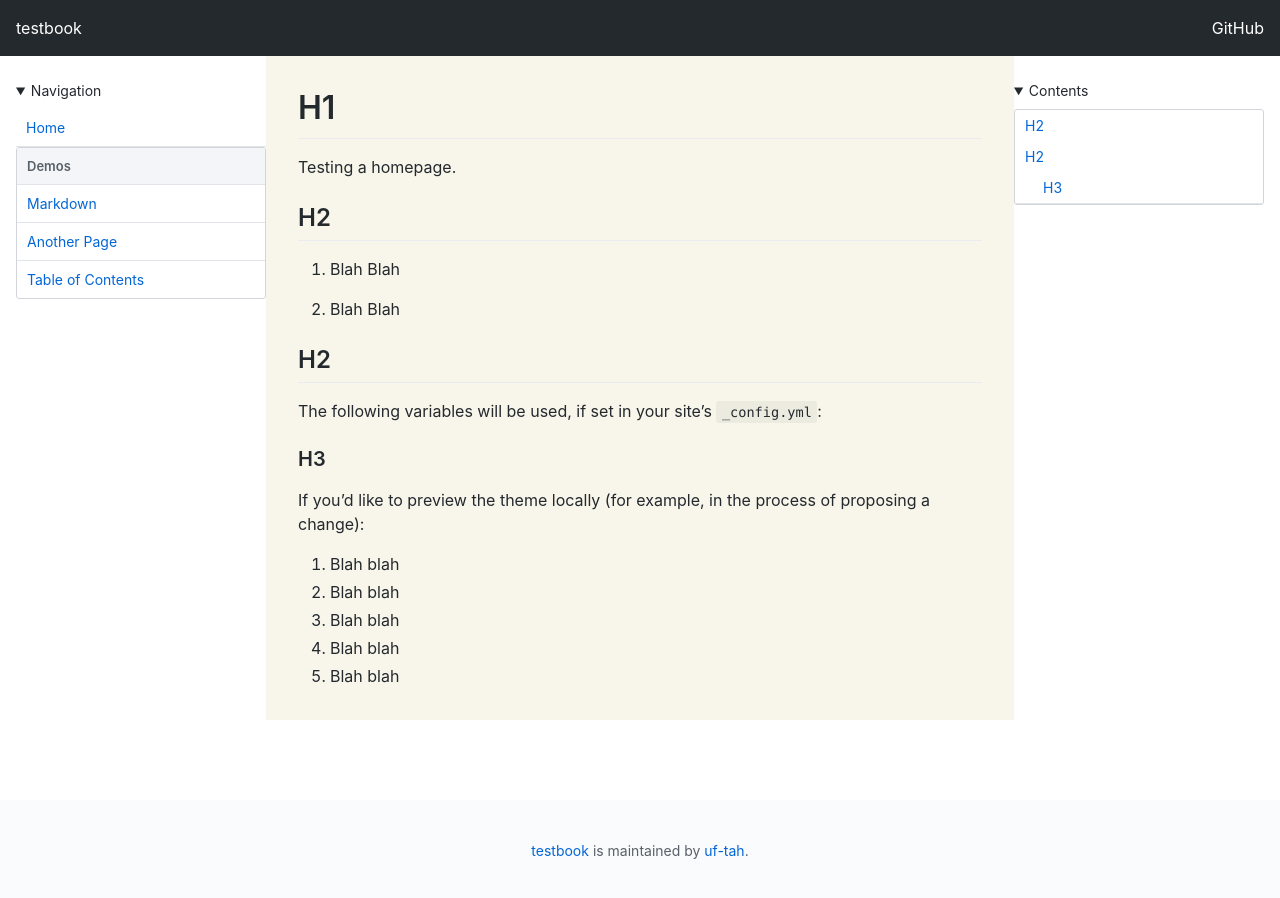
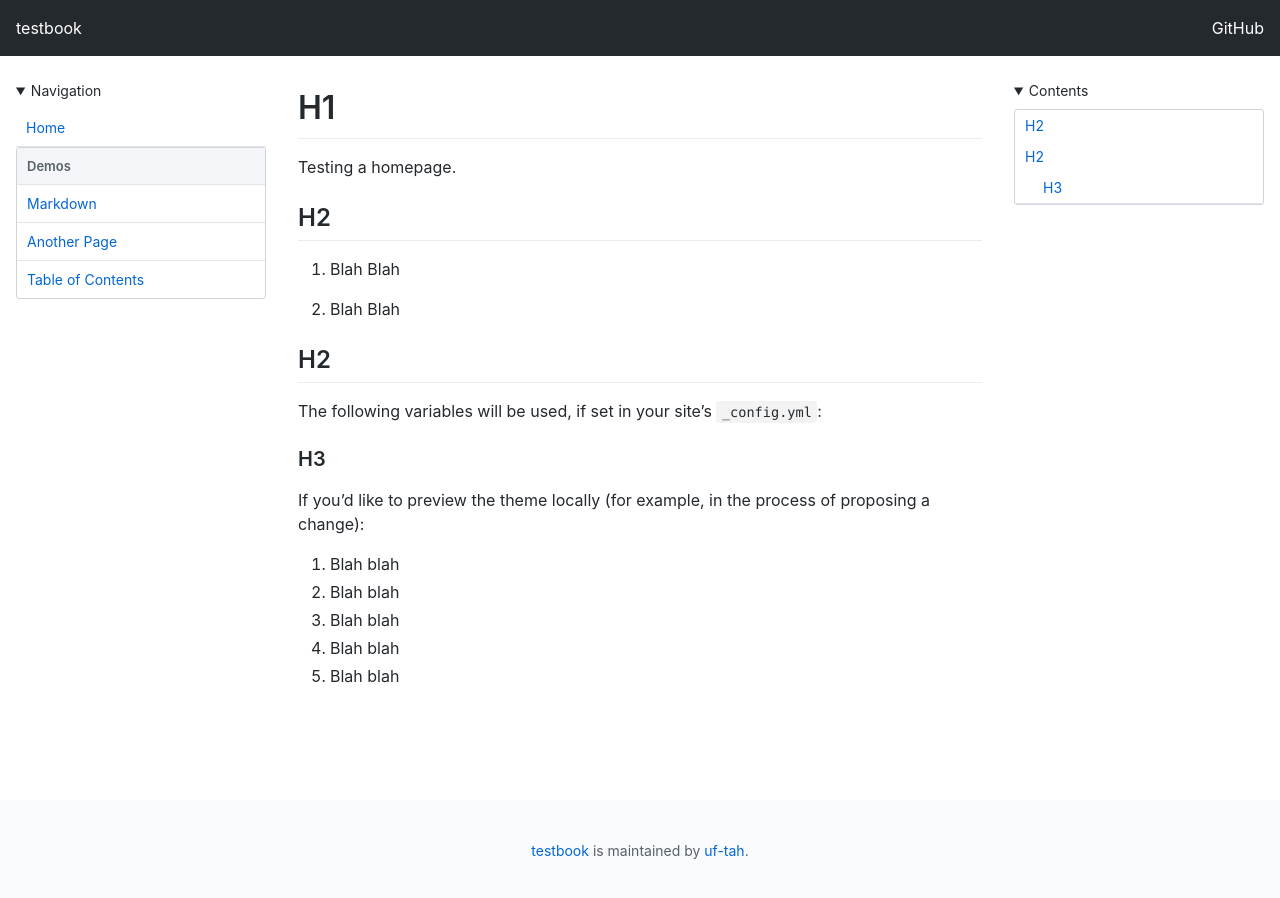
Before and after one commit to uf-tah/testbook, a Jekyll site: the page built from index.md, in a window 1280 px wide. Built offline with Jekyll 4.4.1, drawn with Linux system fonts in a browser that asks for light colours; our own code applies the rules of GitHub Pages for plain Markdown files.

Commit message:
Update default.html

```diff
--- a/_layouts/default.html
+++ b/_layouts/default.html
@@ -5,7 +5,7 @@
     <meta name="viewport" content="width=device-width, initial-scale=1, shrink-to-fit=no">
 {% seo %}
     <link rel="stylesheet" href="{{ "/assets/css/app.css?v=" | append: site.github.build_revision | relative_url }}">
-    <link rel="stylesheet" href="{{ '/assets/css/custom.css' | relative_url }}">
+
   </head>
   <body>
     {% include navbar.html %}
```
